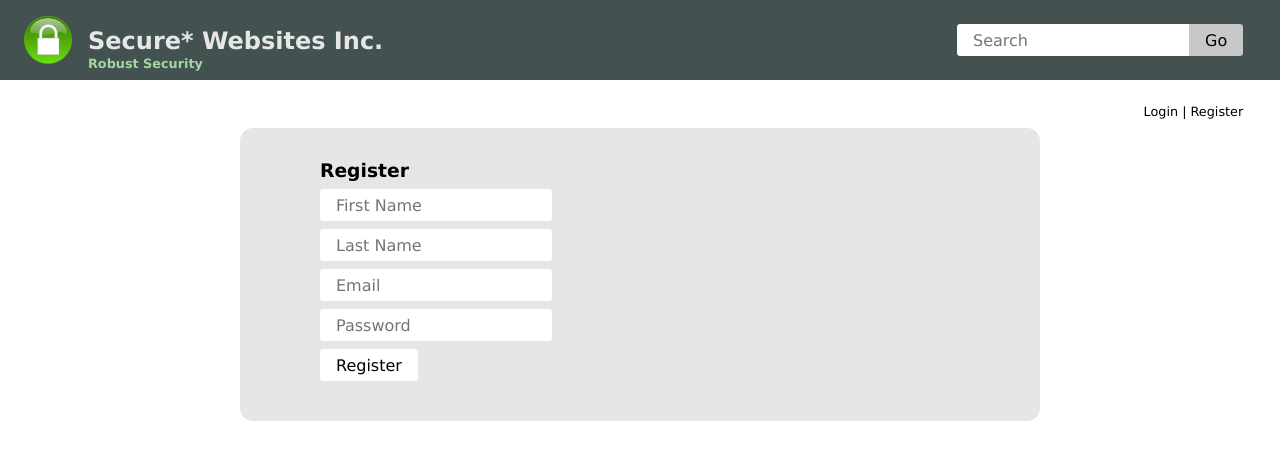
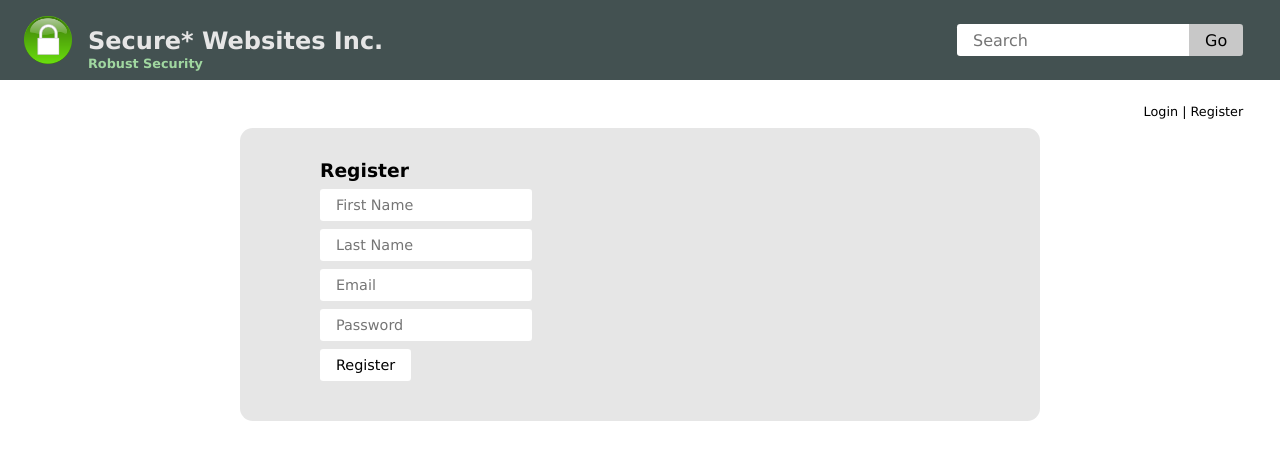
Before and after one commit to planetroute/BadSite, a PHP site: page /register.php in a window 1280 px wide. Shown: the top 460 px of the page. Run offline with PHP 8.4, Linux system fonts and the light colour scheme.

Commit message:
style changes

```diff
--- a/main.css
+++ b/main.css
@@ -131,7 +131,8 @@ input {
 	border-radius: 0.2rem;
 	background: white;
 	height: 2rem;
-	font-size: 1rem;
+	font-size: 0.9rem;
+	font-weight: thin;
 	box-sizing: border-box;
 	padding: 0.2rem 1rem;
 	display: block;
```
